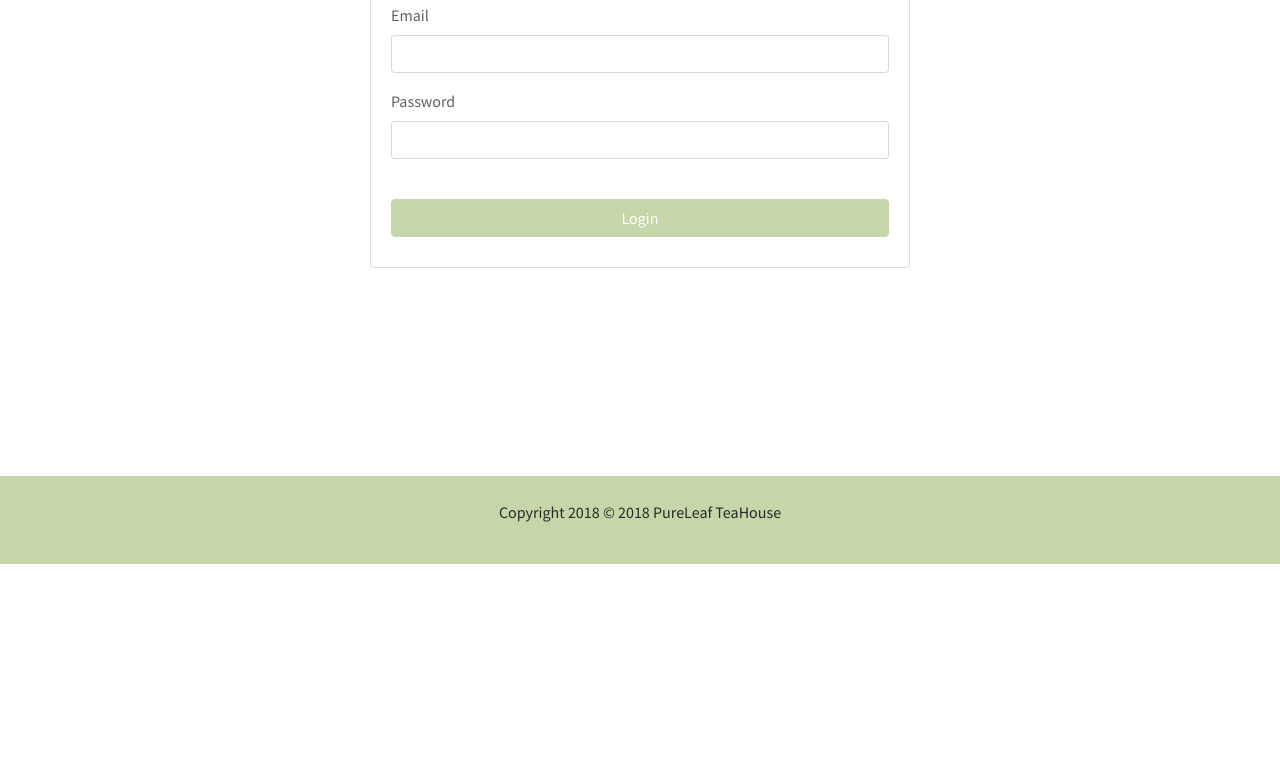
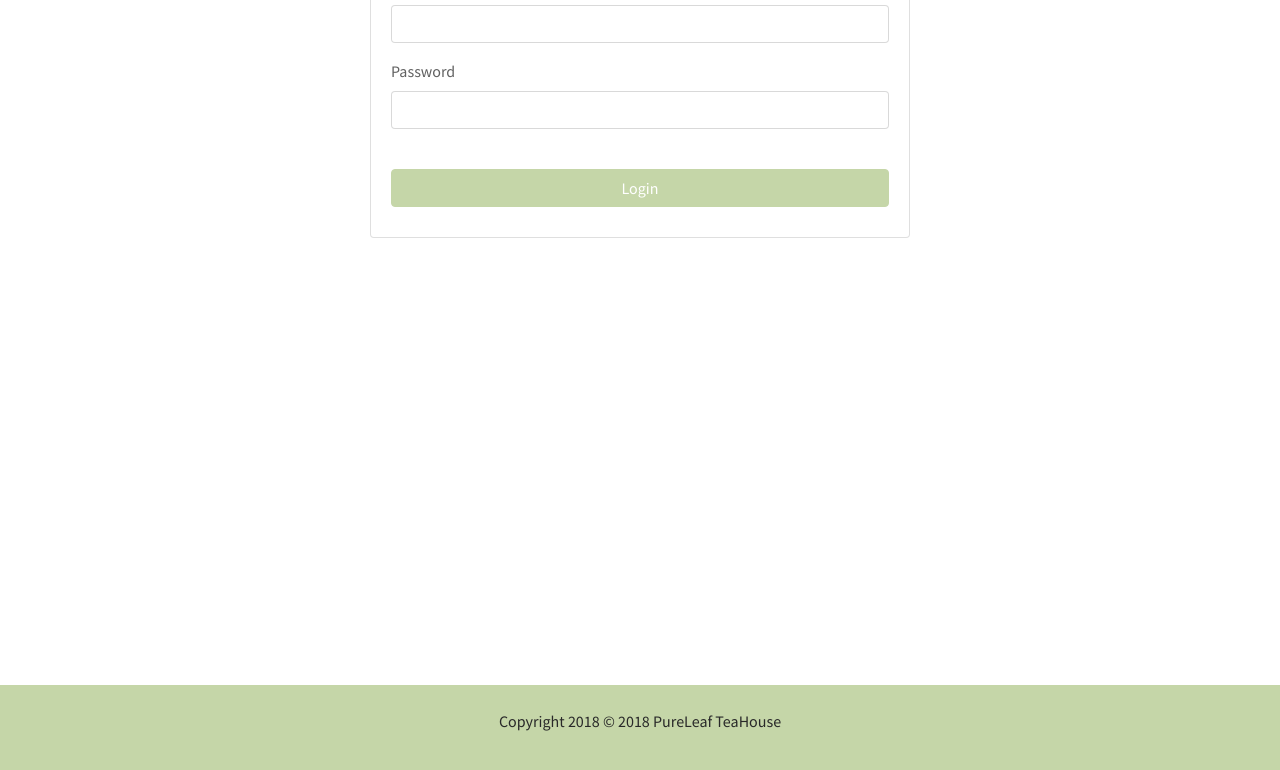
Before and after one commit to Jojokats/pureleaf, a website: page src/login.html in a window 1280 px wide. Shown: the part 235-1005 px from the top of the page. Before the commit the page ends 800 px from the top, so only its background shows below. Drawn offline with Linux system fonts and the light colour scheme.

Commit message:
Modified login page

```diff
--- a/src/scss/style.scss
+++ b/src/scss/style.scss
@@ -369,7 +369,8 @@ body {
 
 //LOGIN
 #login {
-  margin: 150px 0 200px;
+  margin-top: 120px;
+  height: 100vh;
 
   .login-btn {
     margin: 40px 0 10px;
```
Also changed, not shown: src/css/style.css.
